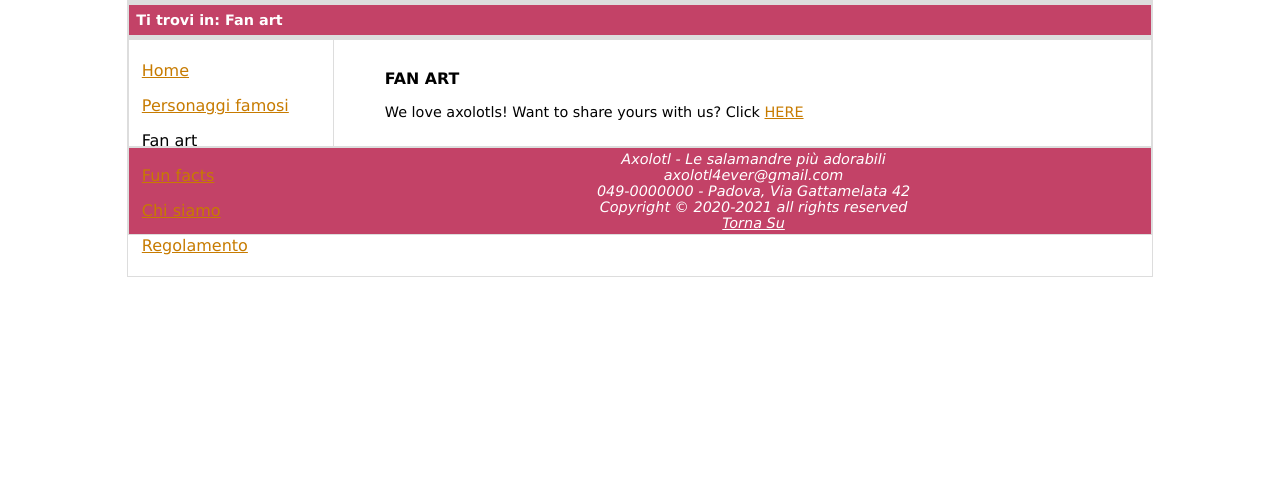
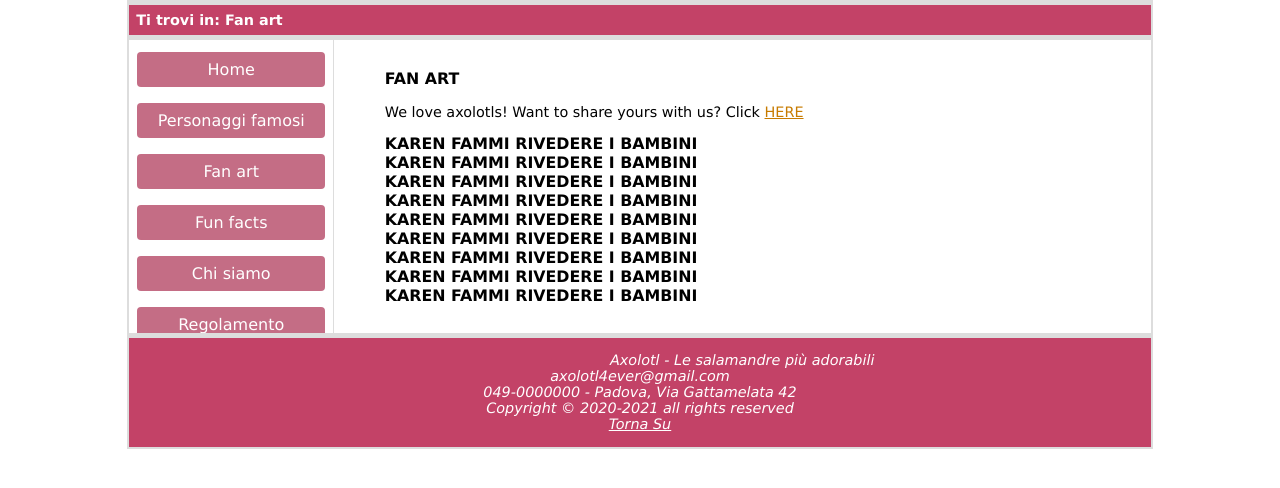
Before and after one commit to RakuJa/Aselotl-web, a PHP site: page /html/fanart.html in a window 1280 px wide. Shown: the part 146-634 px from the top of the page. Run offline with PHP 8.4, Linux system fonts and the light colour scheme.

Commit message:
Edited footer css,  edited menu css

```diff
--- a/css/style.css
+++ b/css/style.css
@@ -107,11 +107,41 @@ MENU
 ======
 */
 #menu {
-	padding: 0.8em;
+	padding-top: 0.2em ;
+	padding-bottom: 0.2em;
 	float: left; /*Lo devo mantenere a sx*/
 	width: 20%; /*Lo si sta immaginando per un layout responsive, quindi adattabile*/
 	font-size: 1em;
 	overflow: hidden; /*Elimina gli elementi che "sforano" dalla dimensione del box*/
+	text-align: center;
+
+}
+
+#menu a{
+	text-decoration: none;
+	text-align: center;
+  	font-size: 1em;
+	color: white;
+	display: block;
+	border-radius: 4px;
+	padding-bottom: 0.5em;
+	padding-top: 0.5em;
+	margin-left: 0.5em;
+	margin-right: 0.5em;
+	background-color: #c46d85;
+	border: none;
+}
+
+#menu a:hover{
+	  color: white;
+	display: block;
+	border-radius: 4px;
+	padding-bottom: 0.5em;
+	padding-top: 0.5em;
+	margin-left: 0.5em;
+	margin-right: 0.5em;
+	background-color: #c34267;
+	border: none;
 }
 
 /*
@@ -184,15 +214,20 @@ FOOTER
 */
 
 #footer {
-	border-top: 2px solid #ddd; /*Aggiungo l'ultimo bordino*/
+	border-top: 5px solid #ddd; /*Aggiungo l'ultimo bordino*/
 	font-style: italic;
 	font-size: 0.9em;
-	padding: 0.2em;
 	text-align: center;
 	list-style-type: none;
 	background-color: #c34267; /*Sfondo*/
 	color: white; /*Colore del testo*/
-
+	padding-top: 1em;
+	padding-bottom: 1em;
+	position: relative;
+	right: 0;bottom:0;left:0;
+	/*max-width: 1024px;*/
+	margin-left: auto;
+    margin-right: auto;
 }
 
 #footer ul{
--- a/html/about_us.html
+++ b/html/about_us.html
@@ -42,7 +42,7 @@
                 <li><a href="famous.html">Personaggi famosi</a></li>
                 <li xml:lang="en"><a href="fanart.html">Fan art</a></li>
                 <li xml:lang="en"><a href="fun_facts.html">Fun facts</a></li>
-                <li id="currentLink">Chi siamo</a></li>
+                <li id="currentLink"><a>Chi siamo</a></li>
                 <li><a href="rules.html">Regolamento</a></li>
             </ul>
         </div>
--- a/html/fanart.html
+++ b/html/fanart.html
@@ -41,7 +41,7 @@
             <ul>
                 <li xml:lang="en"><a href="index.html">Home</a></li>
                 <li><a href="famous.html">Personaggi famosi</a></li>
-                <li xml:lang="en" id="currentLink">Fan art</a></li>
+                <li xml:lang="en" id="currentLink"><a>Fan art</a></li>
                 <li xml:lang="en"><a href="fun_facts.html">Fun facts</a></li>
                 <li><a href="about_us.html">Chi siamo</a></li>
                 <li><a href="rules.html">Regolamento</a></li>
@@ -50,7 +50,17 @@
 
         <div id="content">
 			<h1>FAN ART</h1>
-			<p><span xml:lang="en">We love axolotls! Want to share yours with us? Click <a href="add_fanart.html">HERE</a></span>
+            <p><span xml:lang="en">We love axolotls! Want to share yours with us? Click <a href="add_fanart.html">HERE</a></span>
+            <h1>KAREN FAMMI RIVEDERE I BAMBINI <br />
+                KAREN FAMMI RIVEDERE I BAMBINI <br />
+                KAREN FAMMI RIVEDERE I BAMBINI <br />
+                KAREN FAMMI RIVEDERE I BAMBINI <br />
+                KAREN FAMMI RIVEDERE I BAMBINI <br />
+                KAREN FAMMI RIVEDERE I BAMBINI <br />
+                KAREN FAMMI RIVEDERE I BAMBINI <br />
+                KAREN FAMMI RIVEDERE I BAMBINI <br />
+                KAREN FAMMI RIVEDERE I BAMBINI <br />
+            </h1>
         </div>
 
         <div id="footer">
--- a/html/index.html
+++ b/html/index.html
@@ -40,10 +40,10 @@
 
         <div id="menu">
         <ul>
-            <li xml:lang="en" id="currentLink">Home</a></li>
+            <li xml:lang="en" id="currentLink"><a>Home</a></li>
             <li><a href="famous.html">Personaggi famosi</a></li>
             <li xml:lang="en"><a href="fanart.html">Fan art</a></li>
-            <li xml:lang="en"><a href="fun_facts.html">Fun Facts</a></li>
+            <li xml:lang="en"><a href="fun_facts.html">Fun facts</a></li>
 			<li><a href="about_us.html">Chi siamo</a></li>
 			<li><a href="rules.html">Regolamento</a></li>
         </ul>
```
